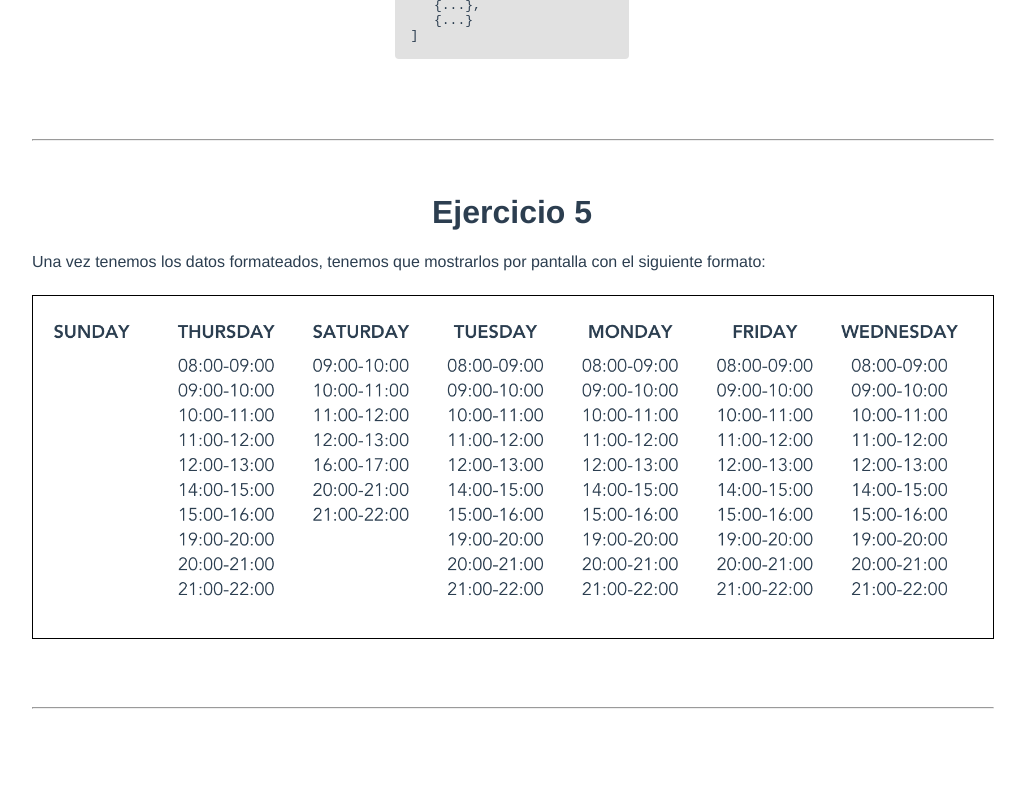
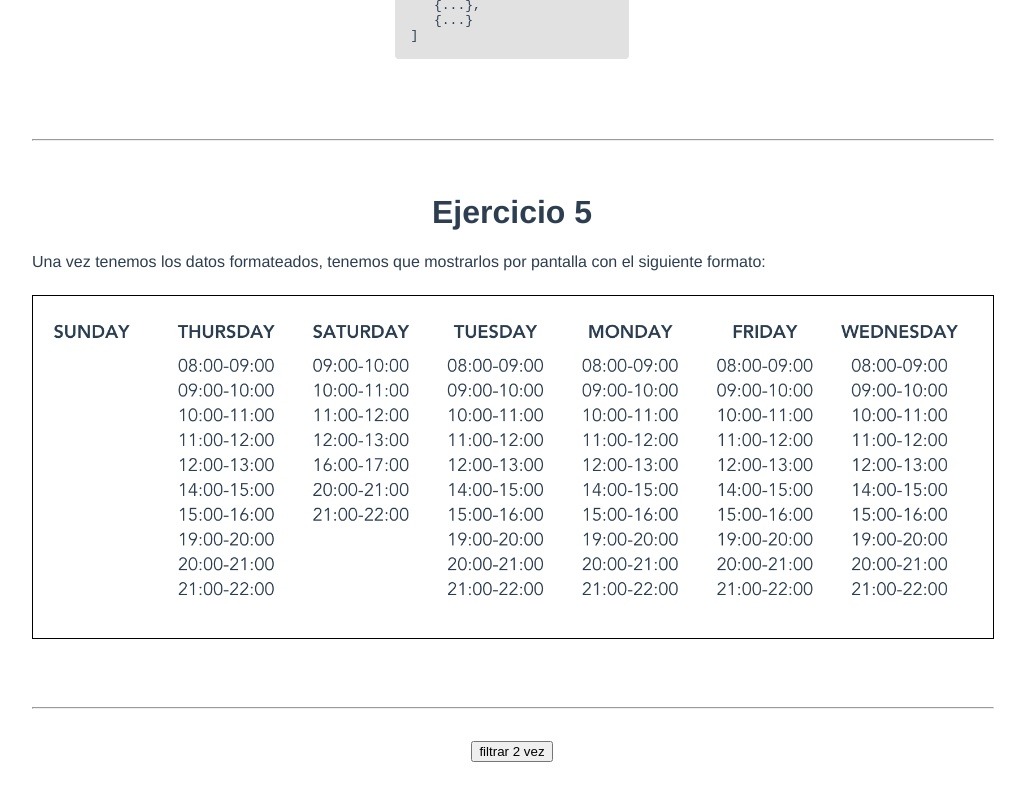
Before and after one commit to educover/mrjeffPrueba, a Vue app: page /parttwo in a window 1280 px wide. Shown: the part 990-1790 px from the top of the page, without its empty margins (128-1153 px from the left). Built offline with nearby package versions, Linux system fonts and the light colour scheme.

Commit message:
2 computed pasada a methods

```diff
--- a/src/components/PartTwo.vue
+++ b/src/components/PartTwo.vue
@@ -68,8 +68,9 @@
 
     <hr>
     {{timetableCorrect}}
-    {{otraComputed}}
 
+
+  <button @click="otraComputed">filtrar 2 vez</button>
   </div>
 </template>
 
@@ -106,6 +107,31 @@ export default {
         .catch(error => {
           console.log(error);
         });
+    },
+    otraComputed(){
+      let a=0;
+      let b=0;
+      let i=0;
+      for (let index = 0; index < this.timeType.length; index++) {
+        for ( i = 0; i < this.timeType[index].defaultTimetableTimeSlotConfigurations.length; i++) {
+          if(b!==i){
+            console.log('soy la i'+i)
+            a=0;
+            b=0;
+          }
+          if(this.timeType[index].defaultTimetableTimeSlotConfigurations[i].visitTypeCode!=="PICKUP"){
+            this.timeType[index].defaultTimetableTimeSlotConfigurations.splice(i-a, 1);
+            a++;
+            b++;
+          }else{
+
+             console.log(this.timeType[index].defaultTimetableTimeSlotConfigurations[i+a])
+
+            b++;
+          }
+
+        }
+         }
     }
   },
 
@@ -124,27 +150,7 @@ export default {
             }
           })
     },
-    otraComputed(){
-      let a=0;
-      let b=0;
-      for (let index = 0; index < this.timeType.length; index++) {
-        this.timeType[index].defaultTimetableTimeSlotConfigurations.forEach((item, i)=>{
-          if(b!==i){
-            console.log('soy la i'+i)
-            a=0;
-            b=0;
-          }
-          if(this.timeType[index].defaultTimetableTimeSlotConfigurations[i].visitTypeCode==="PICKUP"){
 
-            b++;
-          }else{
-            this.timeType[index].defaultTimetableTimeSlotConfigurations.splice(i+a, 1);
-            a--;
-            b++;
-          }
-        })
-      }
-    }
   }
 };
 </script>
```
